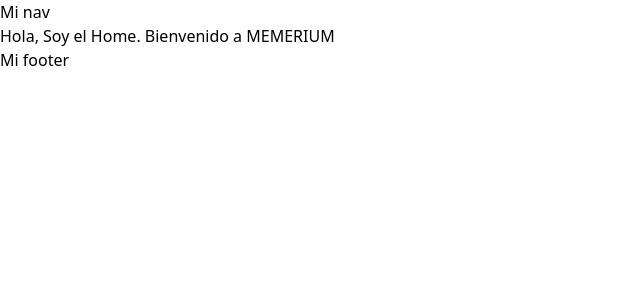
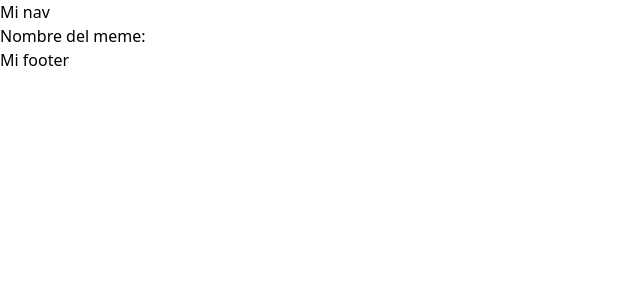
Before and after one commit to jfigueira87/Memerium, a React (Vite) app: page / in a window 1280 px wide. Shown: the top 300 px of the page, without its empty margins (0-640 px from the left). Built offline with nearby package versions, Linux system fonts and the light colour scheme; data requests are answered from the project's data file.

Commit message:
Add:request for all memes, missing the return

```diff
--- a/server/db.json
+++ b/server/db.json
@@ -1,4 +1,5 @@
-[
+{
+    "memes":[
     {
         "name": "Cuando tu código no funciona y no sabes por qué",
         "url": "https://i.imgur.com/a1B2c3d.jpg",
@@ -70,3 +71,4 @@
         "id": "10"
     }
 ]
+}
--- a/src/pages/Home.jsx
+++ b/src/pages/Home.jsx
@@ -1,11 +1,40 @@
-import React from 'react'
+import { getAllMemes } from "../services/services"
+import { useEffect, useState } from "react"
+
+//Sintaxis del usestate --->  const [count, setCount] = useState(0);
+
+// useEffect(() => {
+// // Código del efecto: lo que queremos hacer (efecto secundario)
+// 		return () => {
+// // Código de limpieza: lo que queremos hacer al desmontar el componente o antes de ejecutar el efecto nuevamente
+// };
+// }, [dependencies]);
+
 
 const Home = () => {
-  return (
-    <div>
-      <h1>Hola, Soy el Home. Bienvenido a MEMERIUM</h1>
-    </div>
-  )
+  const [meme, setMeme] = useState([]);
+
+  useEffect(()=>{
+    const dataMemes = getAllMemes();
+    console.log(dataMemes)
+    setMeme(dataMemes)
+  },[]);
+return(
+  <>
+    <p>Nombre del meme: {meme.name}</p>
+  </>
+)
 }
 
+
+
+// useEffect(() => {
+//   async function fetchData() {
+//     // You can await here
+//     const response = await MyAPI.getData(someId);
+//     // ...
+//   }
+//   fetchData();
+// }, [someId]); // Or [] if effect doesn't need props or state
+
 export default Home
--- a/src/services/services.js
+++ b/src/services/services.js
@@ -1,19 +1,16 @@
 import axios from "axios";
-const URL_API = "http://localhost:3000/";
+const URL_API = "http://localhost:3000/memes";
 
 //Get all memes -- GET
 
-async function getAllMemes() {
+export async function getAllMemes() {
   try {
     const response = await axios.get(URL_API);
-    console.log(response.data);
+    return response.data;
   } catch (error) {
     console.error('Error en la solicitud:', error);
   }
 }
-
-getAllMemes();
-
 
 //Get one meme by ID -- GET
 
```
